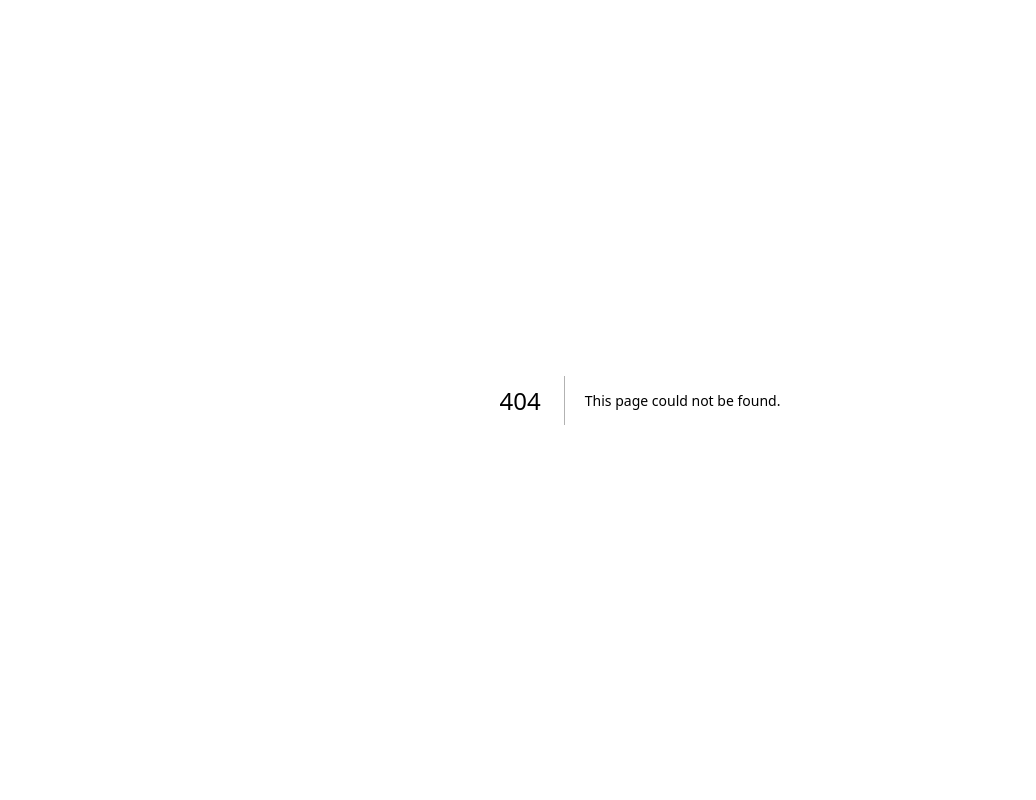
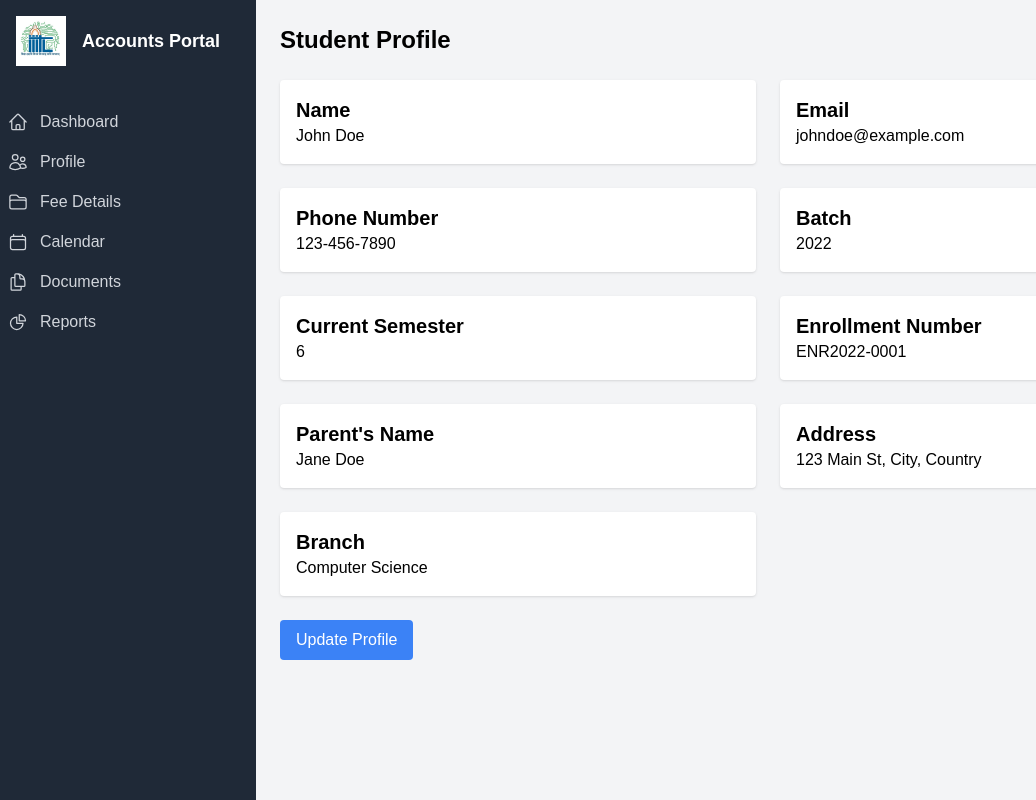
Before and after one commit to RiaMalvi/7thsem, a Next.js app: page /studentDashboard/profile in a window 1280 px wide. Before the commit this address had no page. Shown: the whole page, without its empty margins (0-1036 px from the left). Built offline with nearby package versions, Linux system fonts and the light colour scheme.

Commit message:
added profiles page

```diff
--- /dev/null
+++ b/src/app/studentDashboard/profile/page.tsx
@@ -0,0 +1,169 @@
+// pages/studentDashboard/profile/index.tsx
+'use client';
+
+import { useState, ChangeEvent, FormEvent } from 'react';
+import { HomeIcon, UsersIcon, FolderIcon, CalendarIcon, DocumentDuplicateIcon, ChartPieIcon } from '@heroicons/react/24/outline';
+import Image from 'next/image';
+
+const navigation = [
+  { name: 'Dashboard', href: '/studentDashboard', icon: HomeIcon, current: false },
+  { name: 'Profile', href: '/studentDashboard/profile', icon: UsersIcon, current: true },
+  { name: 'Fee Details', href: '/studentDashboard/feeDetails', icon: FolderIcon, current: false },
+  { name: 'Calendar', href: '/studentDashboard/calendar', icon: CalendarIcon, current: false },
+  { name: 'Documents', href: '/studentDashboard/documents', icon: DocumentDuplicateIcon, current: false },
+  { name: 'Reports', href: '/studentDashboard/reports', icon: ChartPieIcon, current: false },
+];
+
+const Profile = () => {
+  const [profile, setProfile] = useState<{
+    name: string;
+    email: string;
+    phone: string;
+    studentId: string;
+    batch: string;
+    currentSemester: string;
+    enrollmentNumber: string;
+    parentsName: string;
+    address: string;
+    branch: string;
+    photo: File | null;
+  }>({
+    name: 'John Doe',
+    email: 'johndoe@example.com',
+    phone: '123-456-7890',
+    studentId: 'IIIT1234',
+    batch: '2022',
+    currentSemester: '6',
+    enrollmentNumber: 'ENR2022-0001',
+    parentsName: 'Jane Doe',
+    address: '123 Main St, City, Country',
+    branch: 'Computer Science',
+    photo: null,
+  });
+
+  const [isModalOpen, setIsModalOpen] = useState(false);
+
+  const handleChange = (e: ChangeEvent<HTMLInputElement | HTMLTextAreaElement>) => {
+    const { name, value } = e.target;
+    setProfile((prevProfile) => ({
+      ...prevProfile,
+      [name]: value,
+    }));
+  };
+
+  const handleFileChange = (e: ChangeEvent<HTMLInputElement>) => {
+    const file = e.target.files?.[0] || null;
+    setProfile((prevProfile) => ({
+      ...prevProfile,
+      photo: file,
+    }));
+  };
+
+  const handleSubmit = (e: FormEvent<HTMLFormElement>) => {
+    e.preventDefault();
+    console.log('Updated Profile:', profile);
+    alert('Profile updated successfully!');
+    setIsModalOpen(false); // Close the modal after submitting
+  };
+
+  return (
+    <div className="flex min-h-screen bg-gray-100">
+      {/* Sidebar */}
+      <aside className="w-64 bg-gray-800 text-white">
+        <div className="p-4 flex items-center gap-4">
+          <Image src="/images/logo.png" alt="Logo" width={50} height={50} />
+          <h2 className="text-lg font-bold">Accounts Portal</h2>
+        </div>
+        <nav className="mt-5">
+          {navigation.map((item) => (
+            <a key={item.name} href={item.href} className="flex items-center p-2 text-gray-300 hover:bg-gray-700 hover:text-white">
+              <item.icon className="h-5 w-5" aria-hidden="true" />
+              <span className="ml-3">{item.name}</span>
+            </a>
+          ))}
+        </nav>
+      </aside>
+
+      {/* Main Content */}
+      <div className="flex-1 p-6 text-black">
+        <h1 className="text-2xl font-bold mb-6">Student Profile</h1>
+
+        {/* Profile Cards */}
+        <div className="grid grid-cols-1 md:grid-cols-2 gap-6">
+          <div className="bg-white p-4 rounded shadow">
+            <h2 className="text-xl font-semibold">Name</h2>
+            <p>{profile.name}</p>
+          </div>
+          <div className="bg-white p-4 rounded shadow">
+            <h2 className="text-xl font-semibold">Email</h2>
+            <p>{profile.email}</p>
+          </div>
+          <div className="bg-white p-4 rounded shadow">
+            <h2 className="text-xl font-semibold">Phone Number</h2>
+            <p>{profile.phone}</p>
+          </div>
+          <div className="bg-white p-4 rounded shadow">
+            <h2 className="text-xl font-semibold">Batch</h2>
+            <p>{profile.batch}</p>
+          </div>
+          <div className="bg-white p-4 rounded shadow">
+            <h2 className="text-xl font-semibold">Current Semester</h2>
+            <p>{profile.currentSemester}</p>
+          </div>
+          <div className="bg-white p-4 rounded shadow">
+            <h2 className="text-xl font-semibold">Enrollment Number</h2>
+            <p>{profile.enrollmentNumber}</p>
+          </div>
+          <div className="bg-white p-4 rounded shadow">
+            <h2 className="text-xl font-semibold">Parent&apos;s Name</h2>
+            <p>{profile.parentsName}</p>
+          </div>
+          <div className="bg-white p-4 rounded shadow">
+            <h2 className="text-xl font-semibold">Address</h2>
+            <p>{profile.address}</p>
+          </div>
+          <div className="bg-white p-4 rounded shadow">
+            <h2 className="text-xl font-semibold">Branch</h2>
+            <p>{profile.branch}</p>
+          </div>
+        </div>
+
+        {/* Update Profile Button */}
+        <button
+          onClick={() => setIsModalOpen(true)}
+          className="mt-6 px-4 py-2 bg-blue-500 text-white rounded"
+        >
+          Update Profile
+        </button>
+
+        {/* Update Profile Modal */}
+        {isModalOpen && (
+          <div className="fixed inset-0 flex items-center justify-center bg-gray-800 bg-opacity-50">
+            <div className="bg-white rounded-lg p-6 w-full max-w-md">
+              <h2 className="text-xl font-bold mb-4">Update Profile</h2>
+              <form onSubmit={handleSubmit} className="space-y-4">
+                <input type="text" name="name" placeholder="Name" value={profile.name} onChange={handleChange} className="block w-full p-2 border border-gray-300 rounded-md" required />
+                <input type="email" name="email" placeholder="Email" value={profile.email} onChange={handleChange} className="block w-full p-2 border border-gray-300 rounded-md" required />
+                <input type="tel" name="phone" placeholder="Phone Number" value={profile.phone} onChange={handleChange} className="block w-full p-2 border border-gray-300 rounded-md" required />
+                <input type="text" name="batch" placeholder="Batch" value={profile.batch} onChange={handleChange} className="block w-full p-2 border border-gray-300 rounded-md" required />
+                <input type="text" name="currentSemester" placeholder="Current Semester" value={profile.currentSemester} onChange={handleChange} className="block w-full p-2 border border-gray-300 rounded-md" required />
+                <input type="text" name="enrollmentNumber" placeholder="Enrollment Number" value={profile.enrollmentNumber} onChange={handleChange} className="block w-full p-2 border border-gray-300 rounded-md" required />
+                <input type="text" name="parentsName" placeholder="Parent's Name" value={profile.parentsName} onChange={handleChange} className="block w-full p-2 border border-gray-300 rounded-md" required />
+                <textarea name="address" placeholder="Address" value={profile.address} onChange={handleChange} className="block w-full p-2 border border-gray-300 rounded-md" required></textarea>
+                <input type="text" name="branch" placeholder="Branch" value={profile.branch} onChange={handleChange} className="block w-full p-2 border border-gray-300 rounded-md" required />
+                <input type="file" name="photo" onChange={handleFileChange} className="block w-full border border-gray-300 rounded-md" />
+
+                <div className="flex justify-between mt-4">
+                  <button type="submit" className="px-4 py-2 bg-blue-500 text-white rounded">Submit</button>
+                  <button type="button" onClick={() => setIsModalOpen(false)} className="px-4 py-2 bg-red-500 text-white rounded">Cancel</button>
+                </div>
+              </form>
+            </div>
+          </div>
+        )}
+      </div>
+    </div>
+  );
+};
+
+export default Profile;
```
